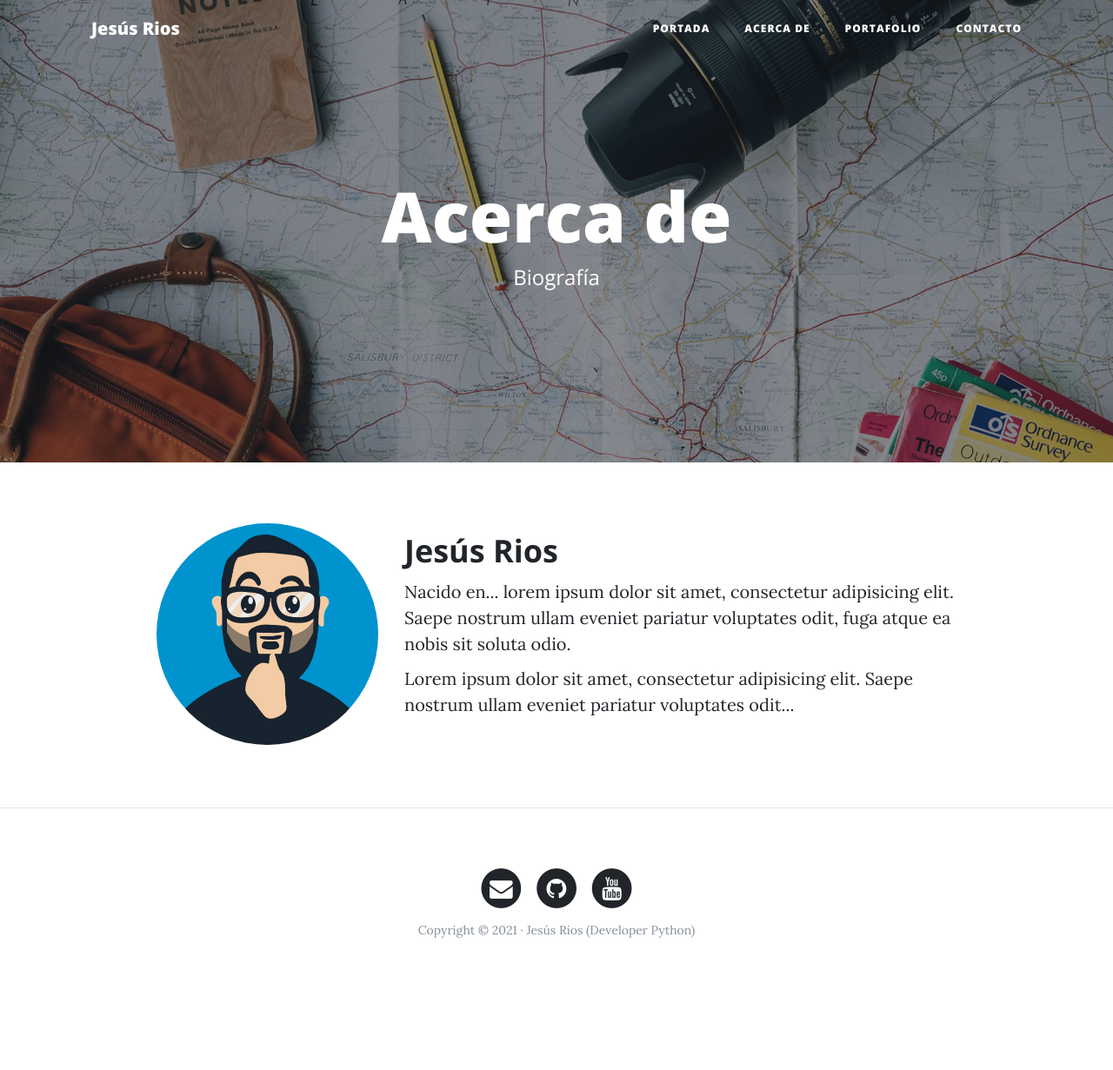
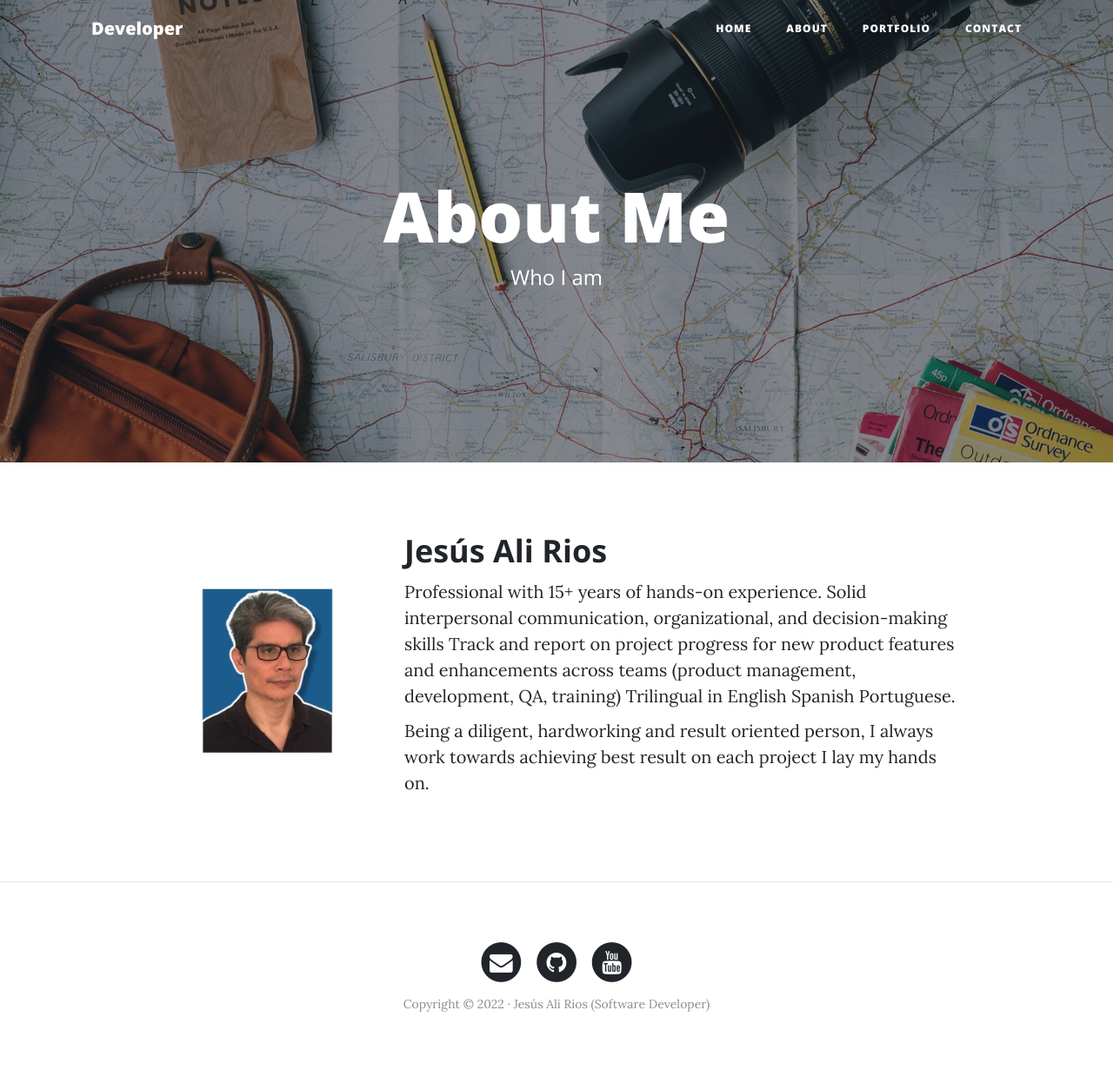
Before and after one commit to jr1os/wpdjango, a Django app: page /about-me/ in a window 1280 px wide. Shown: the whole page at 87% size. Before the commit the page ends 1079 px from the top, so only its background shows below. Run offline with Django 3.2, Linux system fonts and the light colour scheme; some libraries are stand-ins or nearby versions.

Commit message:
Update and translated for "en_en" :zap:

```diff
--- a/wpdjango/core/templates/core/about-me.html
+++ b/wpdjango/core/templates/core/about-me.html
@@ -4,8 +4,8 @@
 {% block background %}{% load static %}{% static 'core/img/about-bg.jpg' %}{% endblock %}
 
 {% block headers %}
-    <h1>Acerca de</h1>
-    <span class="subheading">Biografía</span>
+    <h1>About Me</h1>
+    <span class="subheading">Who I am</span>
 {% endblock %}
 
 {% block content%}
@@ -15,9 +15,12 @@
           <img class="img-fluid avatar" src="{% static 'core/img/avatar.jpg' %}" alt="">
         </div>
         <div class="col-lg-7 col-md-8">
-          <h2 class="section-heading">Jesús Rios</h2>
-          <p>Nacido en... lorem ipsum dolor sit amet, consectetur adipisicing elit. Saepe nostrum ullam eveniet pariatur voluptates odit, fuga atque ea nobis sit soluta odio.</p>
-          <p>Lorem ipsum dolor sit amet, consectetur adipisicing elit. Saepe nostrum ullam eveniet pariatur voluptates odit...</p>
+          <h2 class="section-heading">Jesús Ali Rios</h2>
+          <p>Professional with 15+ years of hands-on experience.
+            Solid interpersonal communication, organizational, and decision-making skills
+            Track and report on project progress for new product features and enhancements across teams (product management, development, QA, training)
+            Trilingual in English Spanish Portuguese.</p>
+          <p>Being a diligent, hardworking and result oriented person, I always work towards achieving best result on each project I lay my hands on.</p>
         </div>
       </div>
     </div>
--- a/wpdjango/core/templates/core/base.html
+++ b/wpdjango/core/templates/core/base.html
@@ -6,7 +6,7 @@
     <meta charset="utf-8">
     <meta name="viewport" content="width=device-width, initial-scale=1, shrink-to-fit=no">
 
-    <title>{% block title %}{% endblock %} | Jesús Rios</title>
+    <title>{% block title %}{% endblock %} | Jesús Ali Rios</title>
 
     <!-- Estilos y fuentes del template  -->
     {% load static %}
@@ -23,7 +23,7 @@
     <!-- Navegación -->
     <nav class="navbar navbar-expand-lg navbar-light fixed-top" id="mainNav">
       <div class="container">
-        <a class="navbar-brand" href="{% url 'home' %}">Jesús Rios</a>
+        <a class="navbar-brand" href="{% url 'home' %}">Developer</a>
         <button class="navbar-toggler navbar-toggler-right" type="button" data-toggle="collapse" data-target="#navbarResponsive" aria-controls="navbarResponsive" aria-expanded="false" aria-label="Toggle navigation">
           Menú
           <i class="fa fa-bars"></i>
@@ -31,16 +31,16 @@
         <div class="collapse navbar-collapse" id="navbarResponsive">
           <ul class="navbar-nav ml-auto">
             <li class="nav-item">
-              <a class="nav-link" href="{% url 'home' %}">Portada</a>
+              <a class="nav-link" href="{% url 'home' %}">Home</a>
             </li>
             <li class="nav-item">
-              <a class="nav-link" href="{% url 'about' %}">Acerca de</a>
+              <a class="nav-link" href="{% url 'about' %}">About</a>
             </li>
             <li class="nav-item">
-              <a class="nav-link" href="{% url 'portfolio' %}">Portafolio</a>
+              <a class="nav-link" href="{% url 'portfolio' %}">Portfolio</a>
             </li>
             <li class="nav-item">
-              <a class="nav-link" href="{% url 'contact' %}">Contacto</a>
+              <a class="nav-link" href="{% url 'contact' %}">Contact</a>
             </li>
           </ul>
         </div>
@@ -99,7 +99,7 @@
                 </a>
               </li>
             </ul>
-            <p class="copyright text-muted">Copyright &copy; 2021 · Jesús Rios (Developer Python) </p>
+            <p class="copyright text-muted">Copyright &copy; 2022 · Jesús Ali Rios (Software Developer) </p>
           </div>
         </div>
       </div>
--- a/wpdjango/core/templates/core/home.html
+++ b/wpdjango/core/templates/core/home.html
@@ -4,6 +4,6 @@
 {% block background %}{% load static %}{% static 'core/img/home-bg.jpg' %}{% endblock %}
 
 {% block headers %}
-    <h1>Jesús Rios</h1>
-    <span class="subheading">Developer Python</span>
+    <h1>Jesús Ali Rios</h1>
+    <span class="subheading">Software Developer</span>
 {% endblock %}
--- a/wpdjango/portfolio/templates/portfolio/portfolio.html
+++ b/wpdjango/portfolio/templates/portfolio/portfolio.html
@@ -4,8 +4,8 @@
 {% block background %}{% load static %}{% static 'core/img/portfolio-bg.jpg' %}{% endblock %}
 
 {% block headers %}
-    <h1>Portafolio</h1>
-	<span class="subheading">Currículo</span>
+    <h1>Portfolio</h1>
+	<span class="subheading">My Project</span>
 {% endblock %}
 
 
@@ -21,7 +21,7 @@
                 <h2 class="section-heading title">{{project.title}}</h2>
             <p>{{project.description}}</p>
             {% if project.link %}
-                <p><a href="{{ project.link }}">Más información</a></p>
+                <p><a href="{{ project.link }}">For additional information</a></p>
             {% endif %}
             </div>
         </div>
```
Also changed, not shown: wpdjango/core/templates/core/contact.html (+4 -5 lines), wpdjango/core/static/core/img/avatar.jpg, wpdjango/core/static/core/img/avatar02.jpg (added), wpdjango/db.sqlite3.
